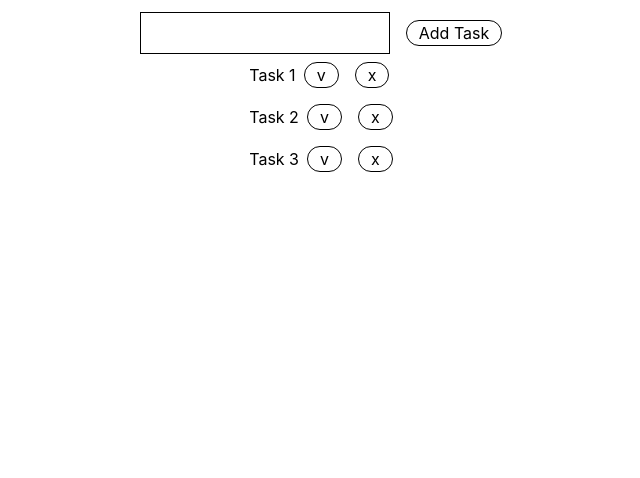
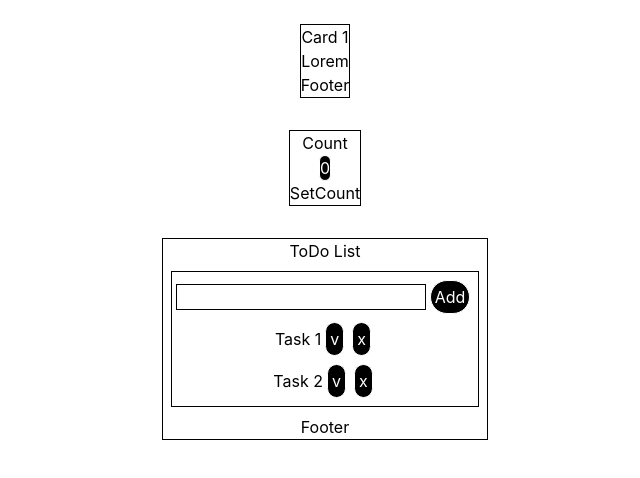
Before and after one commit to RafaelDeMello/ReactStudy, a React (Vite) app in the folder StudyReact/: page / in a window 1280 px wide. Shown: the top 478 px of the page, without its empty margins (315-955 px from the left). Built offline with nearby package versions, Linux system fonts and the light colour scheme.

Commit message:
Add: Revisão de Conteúdo

```diff
--- a/StudyReact/src/componentes/Esboco.tsx
+++ b/StudyReact/src/componentes/Esboco.tsx
@@ -2,71 +2,106 @@ import type React from "react";
 import { useState } from "react";
 
 interface ICardProps {
-  title: string,
-  children: React.ReactNode
-  footer: string,
-};
+  title: string;
+  footer: string;
+  children: React.ReactNode;
+}
 
 const Card = (props: ICardProps) => {
   return (
-    <div className="border-2 p-5 flex flex-col items-center">
+    <div className="flex flex-col items-center p-2">
+      <div className="border m-2 flex flex-col items-center">
         <div>{props.title}</div>
         <div>{props.children}</div>
         <div>{props.footer}</div>
       </div>
-  );
-};
-
-const List = () => {
-
-  const [list, setList] = useState([
-    {id: '1', label: 'Fazer Café'},
-    {id: '2', label: 'Fazer Almoço'},
-    {id: '3', label: 'Fazer Janta'},
-  ])
-
-   return (
-      <div className="p-5">
-        <div className="flex gap-2">
-          <input className="border-2"/>
-          <button className="bg-black rounded-3xl text-white px-1">Add Task</button>
-        </div>
-        <ol className="flex flex-col items-center">
-          {list.map((listItem) =>
-          <li key={listItem.id}>{listItem.label}</li>)}
-        </ol>
     </div>
   );
 };
 
 export function Exemplos() {
-
-  const [count, setCount] = useState(0)
-  const [hide, setHide] = useState(true)
-
+  const [count, setCount] = useState(0);
+  const [value, setValue] = useState("");
+  const [list, setList] = useState([
+    { id: "1", label: "Task 1", complete: false },
+    { id: "2", label: "Task 2", complete: false },
+  ]);
 
   return (
-    <>
-      <div className="flex flex-col items-center m-5 gap-5">
-        <Card title="Title 1" footer="Footer">
-          <div>Card</div>
+    <div className="p-2">
+      <Card title="Card 1" footer="Footer">
+        <div>Lorem</div>
       </Card>
+
       <Card title="Count" footer="SetCount">
+        <button
+          className="border rounded-3xl bg-black text-white"
+          onClick={() => {
+            setCount(count + 1);
+          }}
+        >
+          {count}
+        </button>
+      </Card>
+
+      <Card title="ToDo List" footer="Footer">
+        <ol className="flex flex-col items-center border p-1 m-2">
           <div>
-              <button className="bg-black text-white p-2 rounded-3xl" onClick={() => {(setCount(count + 1))}}>{count}</button>
+            <input
+              className="border"
+              value={value}
+              onChange={(e) => {
+                setValue(e.target.value);
+              }}
+            />
+            <button
+              className="border p-1 m-1 rounded-3xl bg-black text-white"
+              onClick={() => {
+                setList([
+                  ...list,
+                  {
+                    id: (list.length + 1).toString(),
+                    label: value,
+                    complete: false,
+                  },
+                ]);
+              }}
+            >
+              Add
+            </button>
           </div>
-        </Card>
-        <Card title="Hide or SetHide" footer="Hello or Bye World">
-           <div className="p-5 flex flex-col">
-              {hide ? <p>Hello World</p> : <p>Bye World</p>}
-             <button className="bg-black text-white p-1 rounded-3xl" onClick={() => {(setHide(!hide))}}>Click</button>
-           </div>
-        </Card>
-        <Card title="TodoList" footer="Tarefas">
-          <List />
+          {list.map((listItem) => (
+            <li key={listItem.id}>
+              {listItem.label}
+              {listItem.complete ? " [V]" : ""}
+              <button
+                className="border p-1 m-1 rounded-3xl bg-black text-white"
+                onClick={() => {
+                  setList([
+                    ...list.map((item) => ({
+                      ...item,
+                      complete: item.id == listItem.id ? true : item.complete
+                    }))
+                  ])
+                }}
+              >
+                v
+              </button>
+              <button
+                className="border p-1 m-1 rounded-3xl bg-black text-white"
+                onClick={() => {
+                  setList([
+                    ...list.filter(item => item.id !== listItem.id)
+                  ])
+                }}
+              >
+                x
+              </button>
+            </li>
+          ))}
+        </ol>
       </Card>
     </div>
-    </>
   );
 }
 
--- a/StudyReact/src/main.tsx
+++ b/StudyReact/src/main.tsx
@@ -5,6 +5,6 @@ import './index.css'
 import { Exemplos } from './componentes/Esboco.tsx'
 createRoot(document.getElementById('root')!).render(
   <StrictMode>
-    <App />
+    <Exemplos />
   </StrictMode>,
 )
```
Lines whose indentation alone changed are shown as unchanged.
